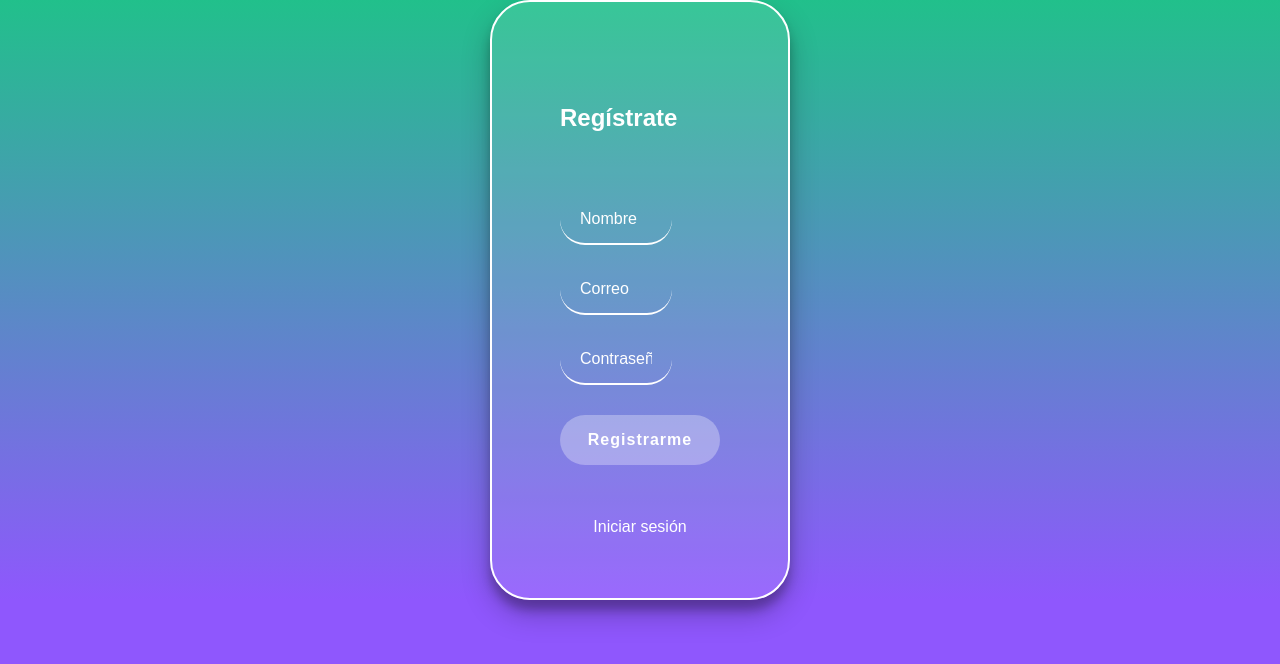
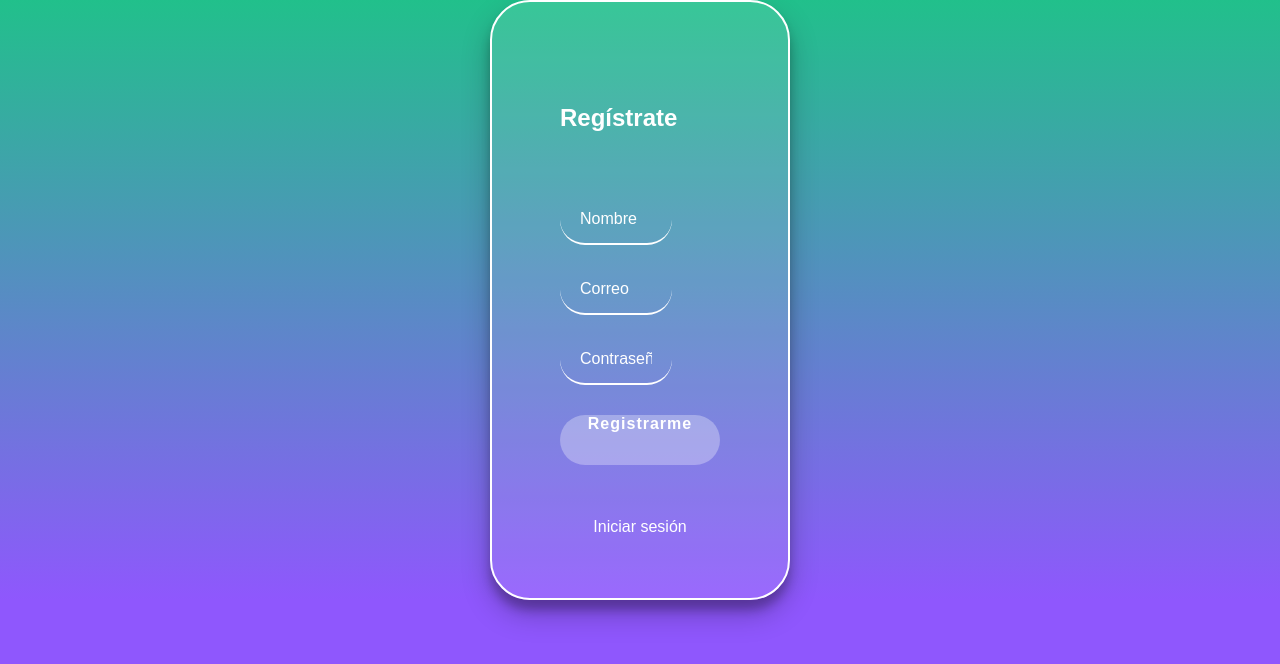
Before and after one commit to floidealejo/py-platzi-video, a React (Create React App) app: page /Register in a window 1280 px wide. Shown: the top 664 px of the page. Built offline with nearby package versions, Linux system fonts and the light colour scheme; a web font is replaced by a local one.

Commit message:
[ADD] to handle switch of the routes

```diff
--- a/src/components/FormRegister.jsx
+++ b/src/components/FormRegister.jsx
@@ -1,4 +1,5 @@
 import React from 'react';
+import { Link } from 'react-router-dom';
 import '../assets/styles/formRegister.scss';
 
 const FormRegister = () => {
@@ -8,9 +9,10 @@
         <input className='input' type='text' placeholder='Nombre' />
         <input className='input' type='text' placeholder='Correo' />
         <input className='input' type='password' placeholder='Contraseña' />
-        <button type='submit' className='button'>
+        {/* <button type='submit' ></button> */}
+        <Link to='/' className='button'>
           Registrarme
-        </button>
+        </Link>
       </form>
     </div>
   );
--- a/src/components/RegisterContainer.jsx
+++ b/src/components/RegisterContainer.jsx
@@ -1,4 +1,5 @@
 import React from 'react';
+import { Link } from 'react-router-dom';
 import '../assets/styles/registerContainer.scss';
 const RegisterContainer = ({ children }) => {
   return (
@@ -6,7 +7,7 @@
       <section className='register__container'>
         <h2>Regístrate</h2>
         {children}
-        <a href='/'>Iniciar sesión</a>
+        <Link to='/Login'>Iniciar sesión</Link>
       </section>
     </>
   );
--- a/src/routes/App.js
+++ b/src/routes/App.js
@@ -1,15 +1,17 @@
 // import { router } from 'json-server';
 import React from 'react';
-import { BrowserRouter, Route } from 'react-router-dom';
+import { BrowserRouter, Switch, Route } from 'react-router-dom';
 import Home from '../pages/Home';
 import Login from '../pages/Login';
 import Register from '../pages/Register';
 
 const App = () => (
   <BrowserRouter>
-    <Route exact path='/' component={Home} />
-    <Route exact path='/Login' component={Login} />
-    <Route exact path='/Register' component={Register} />
+    <Switch>
+      <Route exact path='/' component={Home} />
+      <Route exact path='/Login' component={Login} />
+      <Route exact path='/Register' component={Register} />
+    </Switch>
   </BrowserRouter>
 );
 export default App;
```
